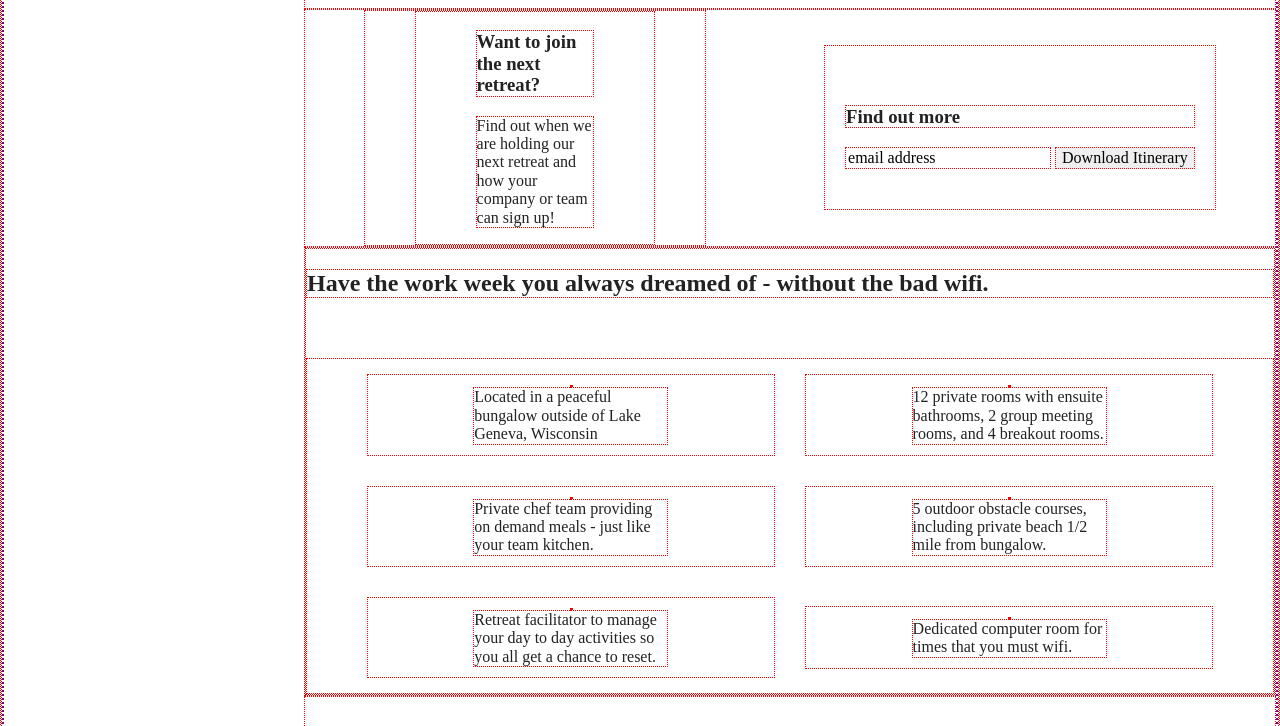
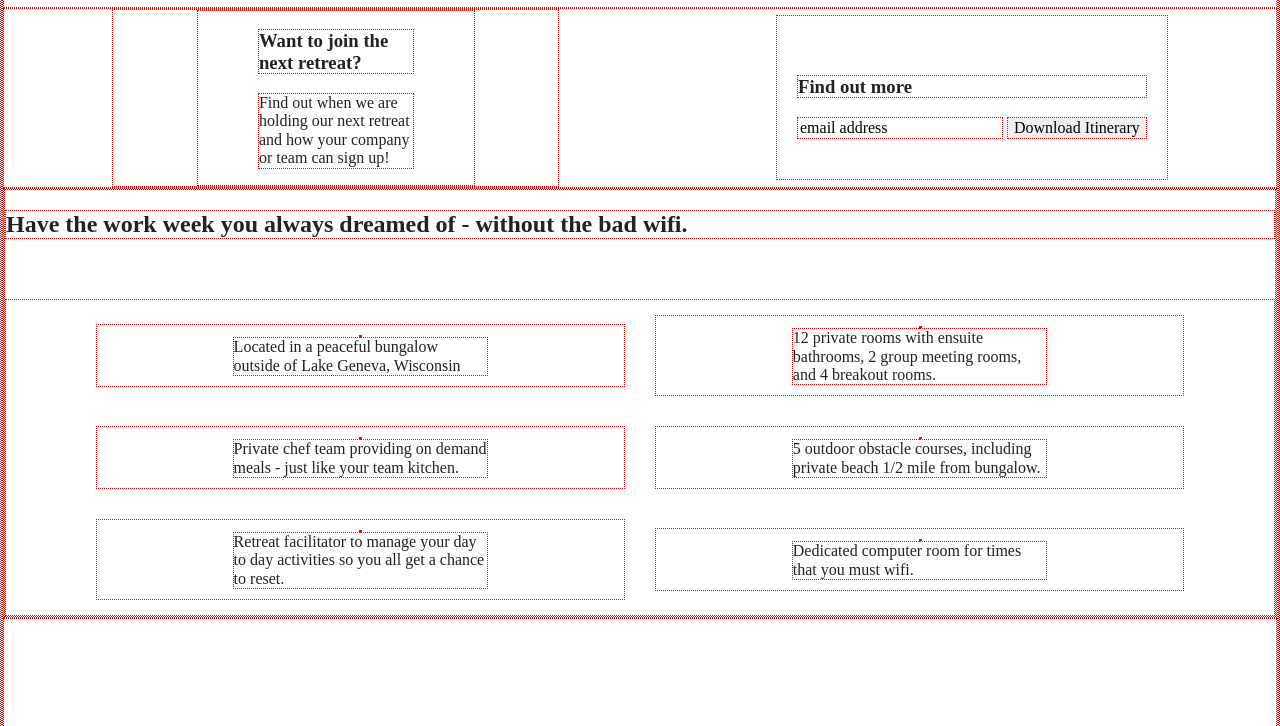
Before and after one commit to juanmatthew/unplugged-project, a website built with Parcel: page index.html in a window 1280 px wide. Shown: the part 207-933 px from the top of the page. Built offline with nearby package versions, Linux system fonts and the light colour scheme.

Commit message:
Fixed the homepage breakpoint for desktop

```diff
--- a/css/main.css
+++ b/css/main.css
@@ -832,10 +832,6 @@ article .features-item-description {
 
 
   /*-------------------ABOUT--------------------*/
-  main {
-    padding-left: 300px;
-    border: 2px dotted purple;
-  }
 
   .mission-content {
     display: flex;
```
